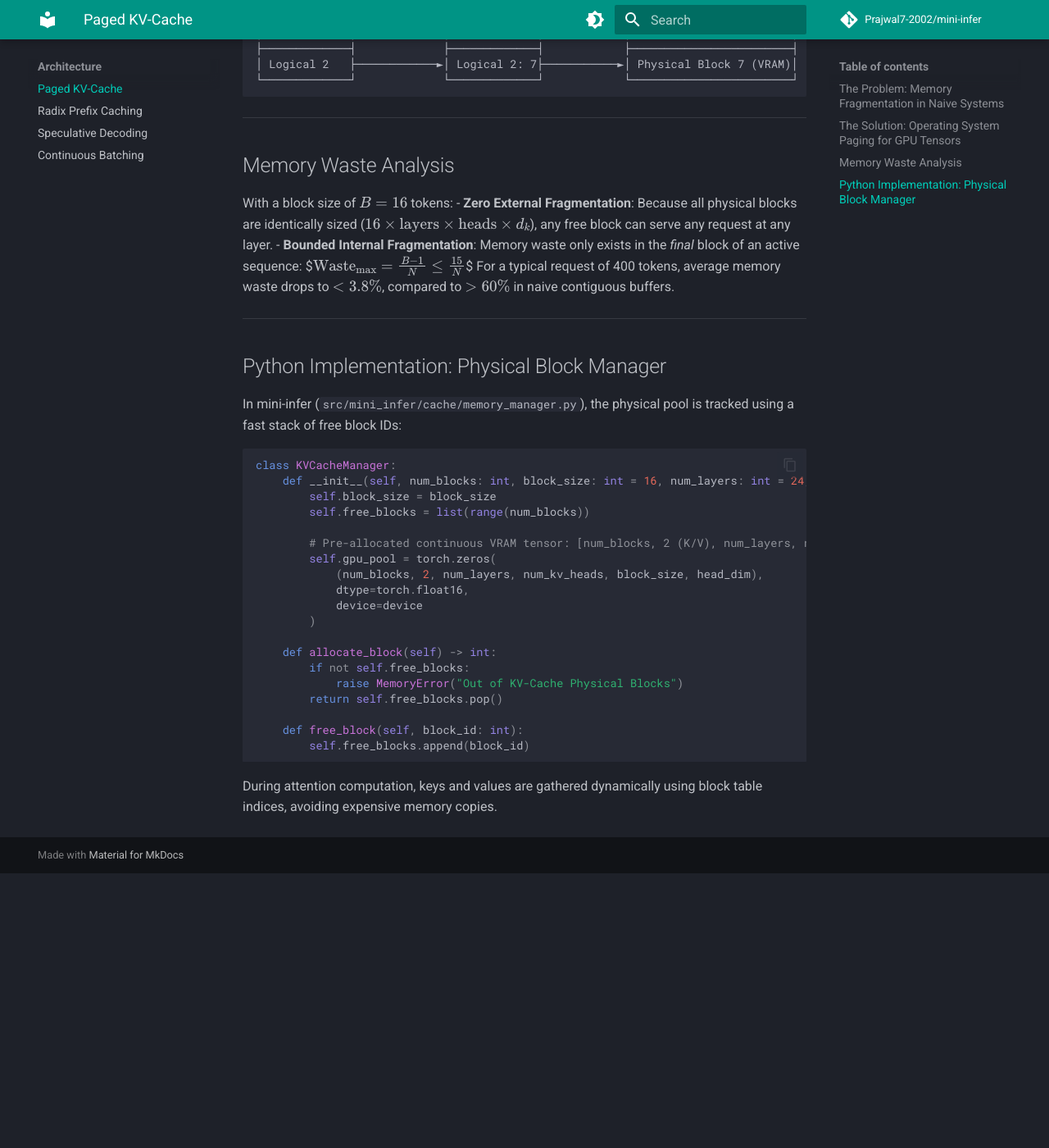
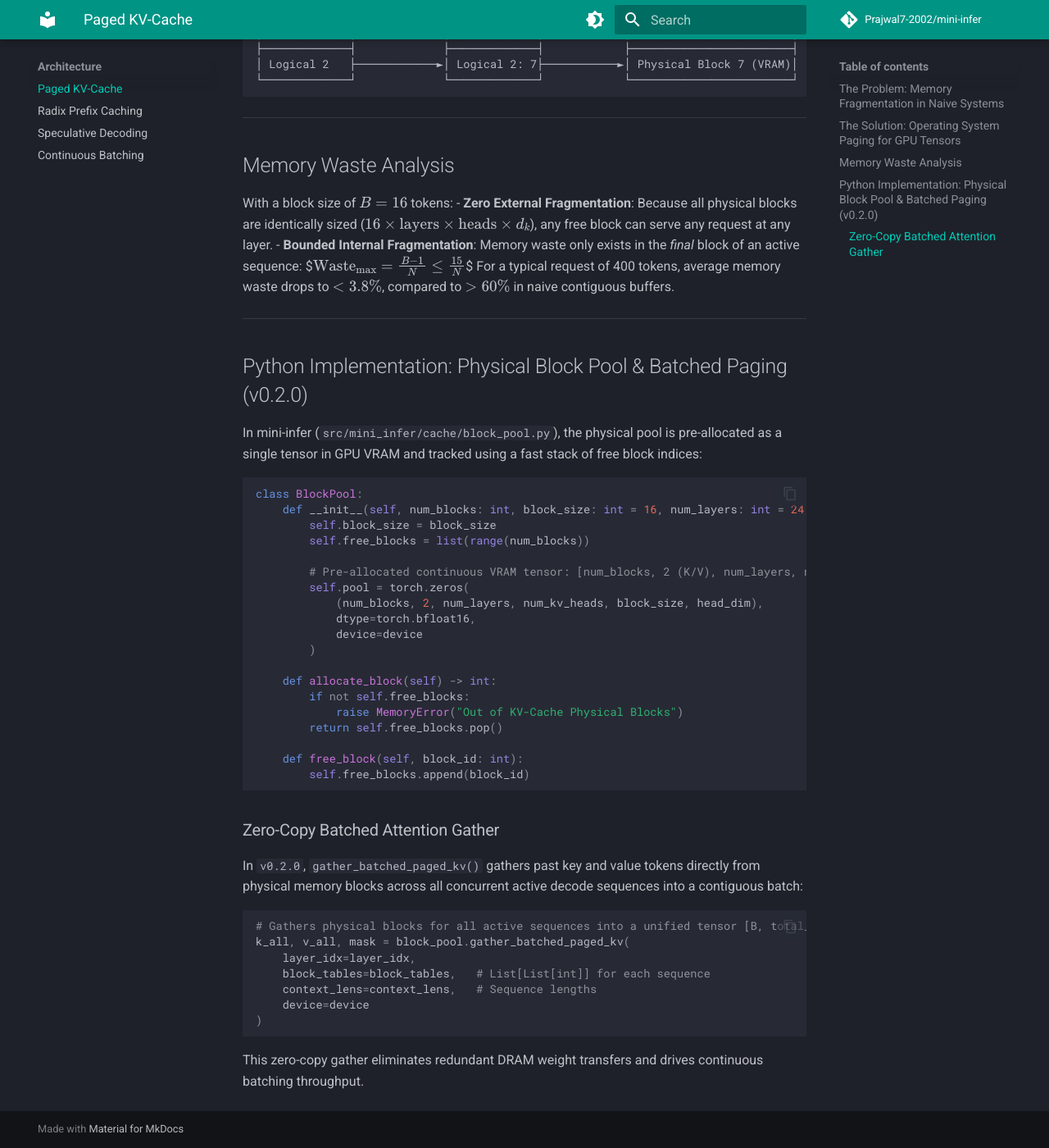
Before and after one commit to Prajwal7-2002/mini-infer, an MkDocs documentation site: the page built from docs/architecture/paged-attention.md, in a window 1280 px wide and 1400 px high, scrolled down 1294 px. Shown: the whole window at 82% size. Built offline with MkDocs 1.6.1 and Material for MkDocs 9.7.7, drawn with Linux system fonts in a browser that asks for light colours; comment, search, counter and statistics services are not loaded; before the commit the page ends 2359 px from its top, so only the background shows below that.

Commit message:
docs: update architecture and core capabilities for v0.2.0

````diff
--- a/docs/architecture/paged-attention.md
+++ b/docs/architecture/paged-attention.md
@@ -56,20 +56,20 @@ With a block size of $B = 16$ tokens:
 
 ---
 
-## Python Implementation: Physical Block Manager
+## Python Implementation: Physical Block Pool & Batched Paging (v0.2.0)
 
-In mini-infer (`src/mini_infer/cache/memory_manager.py`), the physical pool is tracked using a fast stack of free block IDs:
+In mini-infer (`src/mini_infer/cache/block_pool.py`), the physical pool is pre-allocated as a single tensor in GPU VRAM and tracked using a fast stack of free block indices:
 
 ```python
-class KVCacheManager:
+class BlockPool:
     def __init__(self, num_blocks: int, block_size: int = 16, num_layers: int = 24, num_kv_heads: int = 2, head_dim: int = 64, device: str = "cuda"):
         self.block_size = block_size
         self.free_blocks = list(range(num_blocks))
 
         # Pre-allocated continuous VRAM tensor: [num_blocks, 2 (K/V), num_layers, num_kv_heads, block_size, head_dim]
-        self.gpu_pool = torch.zeros(
+        self.pool = torch.zeros(
             (num_blocks, 2, num_layers, num_kv_heads, block_size, head_dim),
-            dtype=torch.float16,
+            dtype=torch.bfloat16,
             device=device
         )
 
@@ -82,4 +82,16 @@ class KVCacheManager:
         self.free_blocks.append(block_id)
 ```
 
-During attention computation, keys and values are gathered dynamically using block table indices, avoiding expensive memory copies.
+### Zero-Copy Batched Attention Gather
+In `v0.2.0`, `gather_batched_paged_kv()` gathers past key and value tokens directly from physical memory blocks across all concurrent active decode sequences into a contiguous batch:
+
+```python
+# Gathers physical blocks for all active sequences into a unified tensor [B, total_past_len, H, D]
+k_all, v_all, mask = block_pool.gather_batched_paged_kv(
+    layer_idx=layer_idx,
+    block_tables=block_tables,   # List[List[int]] for each sequence
+    context_lens=context_lens,   # Sequence lengths
+    device=device
+)
+```
+This zero-copy gather eliminates redundant DRAM weight transfers and drives continuous batching throughput.
````
Also changed, not shown: docs/architecture/continuous-batching.md (+18 -5 lines), docs/index.md (+3 -0 lines).
